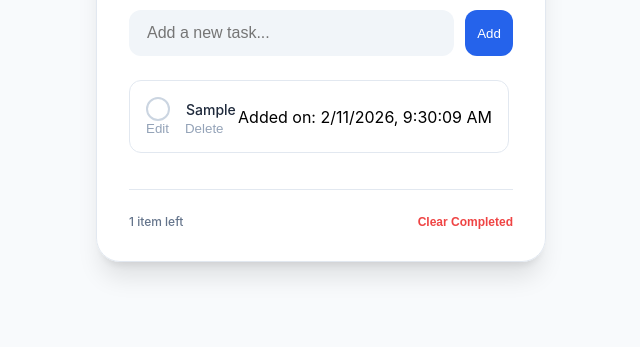
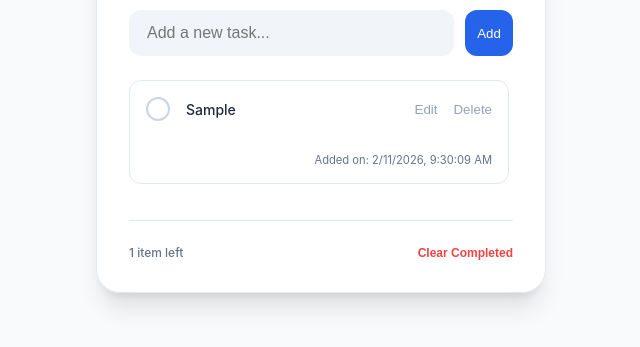
Before and after one commit to mdsarfarazafzal/todo-app, a plain HTML site: page index.html in a window 1280 px wide. Both pictures are taken after typing "Sample" into the empty fields and a click on the button "Add". Shown: the part 111-458 px from the top of the page, without its empty margins (319-959 px from the left). Drawn offline with Linux system fonts and the light colour scheme.

Commit message:
styling todo-date

```diff
--- a/style.css
+++ b/style.css
@@ -133,9 +133,7 @@ footer {
 
 .todo-item {
   display: flex;
-  align-items: center;
-  justify-content: space-between;
-  padding: 1rem;
+  flex-direction: column;
   background-color: #fff;
   border-radius: 0.75rem;
   border: 1px solid var(--border-color);
@@ -150,6 +148,13 @@ footer {
 
 .todo-item.completed-item {
   background-color: #f8fafc;
+}
+
+.todo-wrapper {
+  display: flex;
+  align-items: center;
+  justify-content: space-between;
+  padding: 1rem;
 }
 
 .todo-content {
@@ -224,6 +229,13 @@ footer {
   outline: none;
 }
 
+.todo-date {
+  font-size: 0.7rem;
+  color: var(--text-muted);
+  text-align: right;
+  padding: 1rem;
+}
+
 .todo-list::-webkit-scrollbar {
   width: 4px;
 }
```
